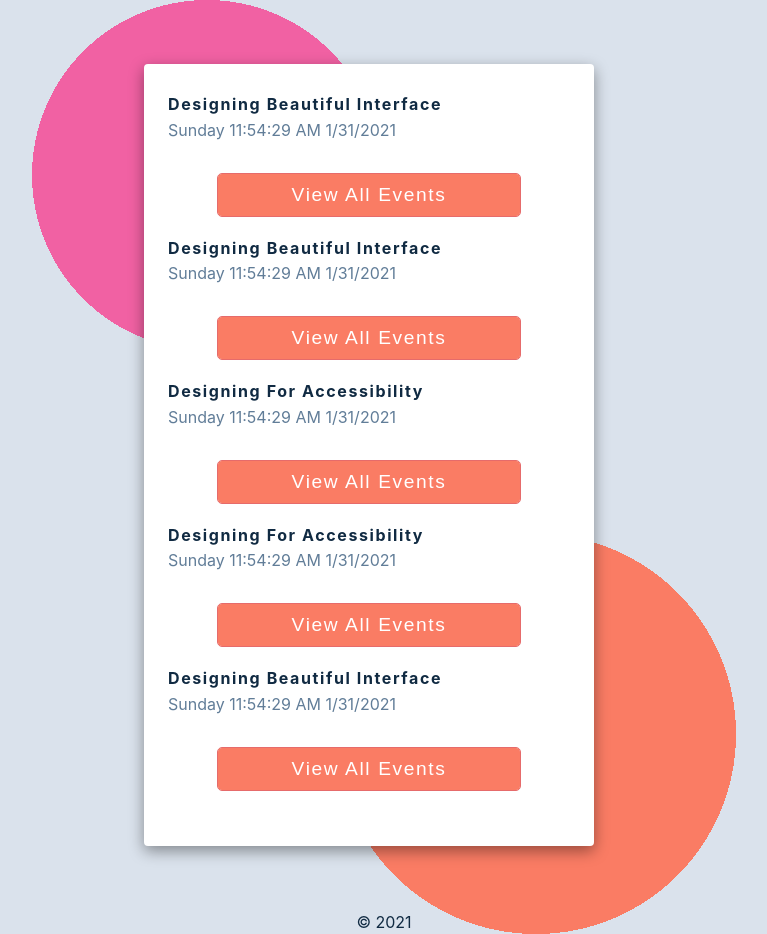
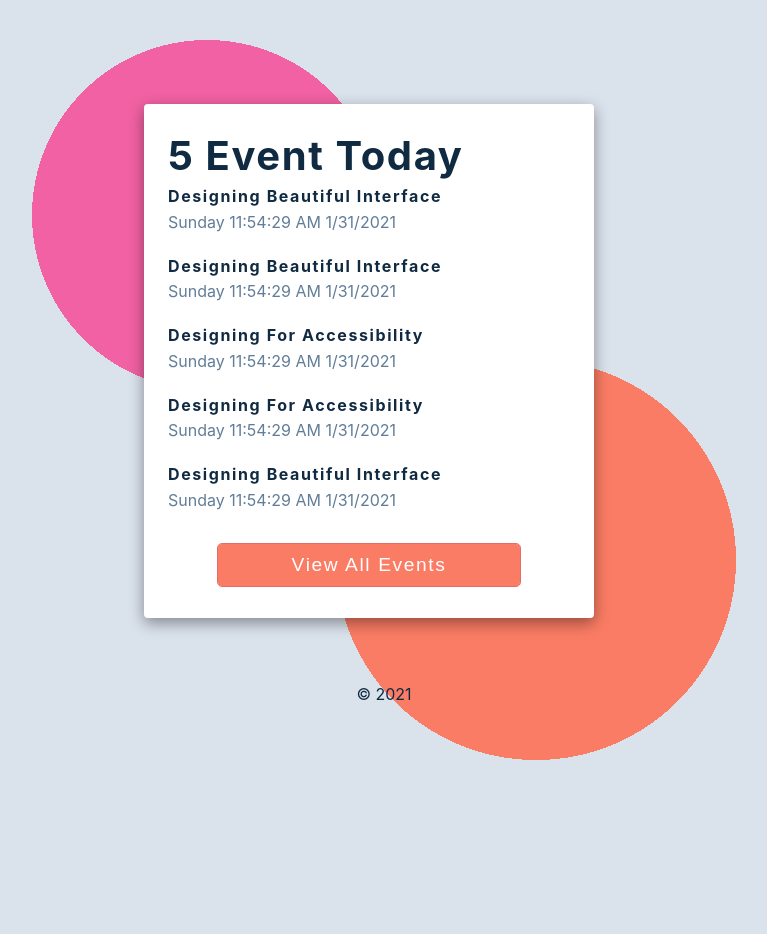
Before and after one commit to Semiteagain/event-list, a React (Create React App) app: page / in a window 1280 px wide. Shown: the whole page, without its empty margins (256-1023 px from the left). After the commit the page ends 800 px from the top, so only its background shows below. Built offline with nearby package versions, Linux system fonts and the light colour scheme.

Commit message:
setting event to show 3

```diff
--- a/src/App.js
+++ b/src/App.js
@@ -16,13 +16,19 @@ function App() {
 
   const [time, setTime] = useState(currentDay);
 
+  const [showAll, setShowAll] = useState(listdetails.length)
 
+    function handleClick() {
+        setShowAll(e =>{
+
+        })
+    }
   return (
 
      <main>
        <div className="box">
        <section className="container">
-
+       <h2> {showAll} Event Today</h2>
          {listdetails.map(((newList, index) => {
            return <EventList
            key = {newList.key}
@@ -32,7 +38,7 @@ function App() {
 
           />
          }))}
-
+           <button onClick={handleClick}>View all events</button>
 
        </section>
        <Footer />
--- a/src/components/eventList.jsx
+++ b/src/components/eventList.jsx
@@ -1,20 +1,16 @@
-import React, {useState} from 'react'
+import React  from 'react'
 
 
 
 function EventList(props) {
-    const [headingText, setHeading] = useState()
 
-    function handleClick() {
-        console.log("you click")
-    }
 
     return (
         <div className="list-event">
 
             <h4>{props.title}</h4>
             <p>{props.date} </p>
-            <button onClick={handleClick}>View all events</button>
+
 
         </div>
     )
--- a/src/index.js
+++ b/src/index.js
@@ -3,3 +3,5 @@ import ReactDOM from 'react-dom';
 import App from './App'
 
 ReactDOM.render(<App/>, document.getElementById('root'));
+
+// if button is click return listdetails.length else return listdeatils.lenght < 2
```
Also changed, not shown: 1 other file (tests, documents, lock files or other folders).
